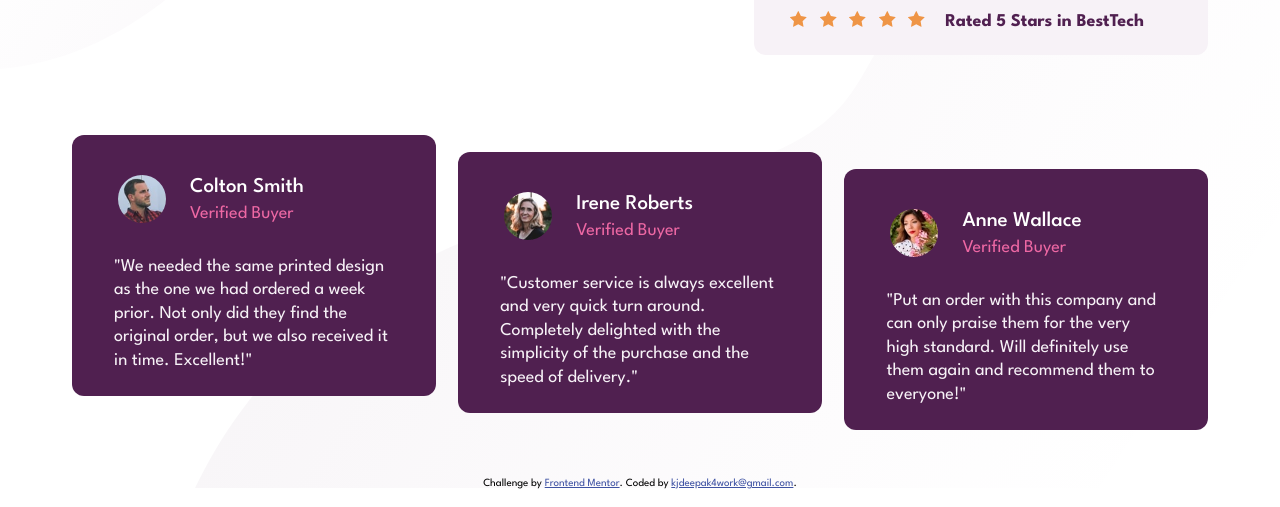
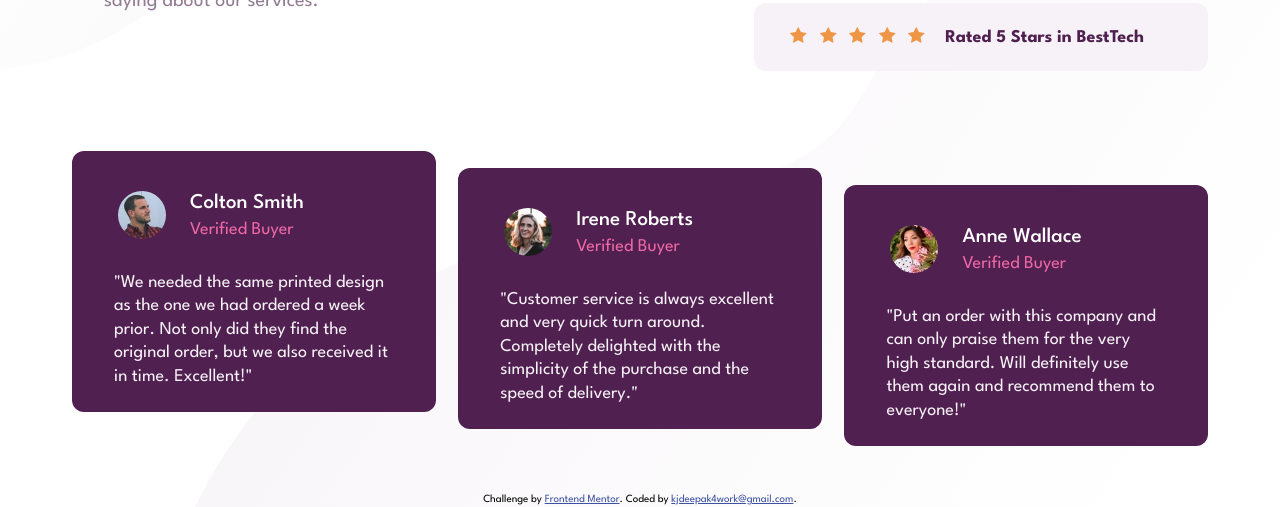
Before and after one commit to kjdeepak/social-proof-section-master, a plain HTML site: page index.html in a window 1280 px wide. Shown: the part 293-800 px from the top of the page. Drawn offline with Linux system fonts and the light colour scheme.

Commit message:
Fix page content height

```diff
--- a/styles.css
+++ b/styles.css
@@ -13,17 +13,20 @@
     padding: 0;
     margin: 0;
 }
+html{
+    height: 100%;
+}
 
 body {
     font-family: 'League Spartan', sans-serif;
     background: url(./images/bg-pattern-top-mobile.svg) top left no-repeat, url(./images/bg-pattern-bottom-mobile.svg) bottom right no-repeat;
     background-color: var(--white);
+    height: 100%;
 }
 
 .main-container {
     text-align: center;
-    padding: 32px 16px;
-    margin-top: 10vh;
+    padding: 8vh 16px 32px 16px;
 }
 
 .main-container__heading {
@@ -135,6 +138,7 @@ body {
     }
 
     .main-container {
+        padding-top: 16vh;
         margin-left: 56px;
         margin-right: 56px;
     }
```
